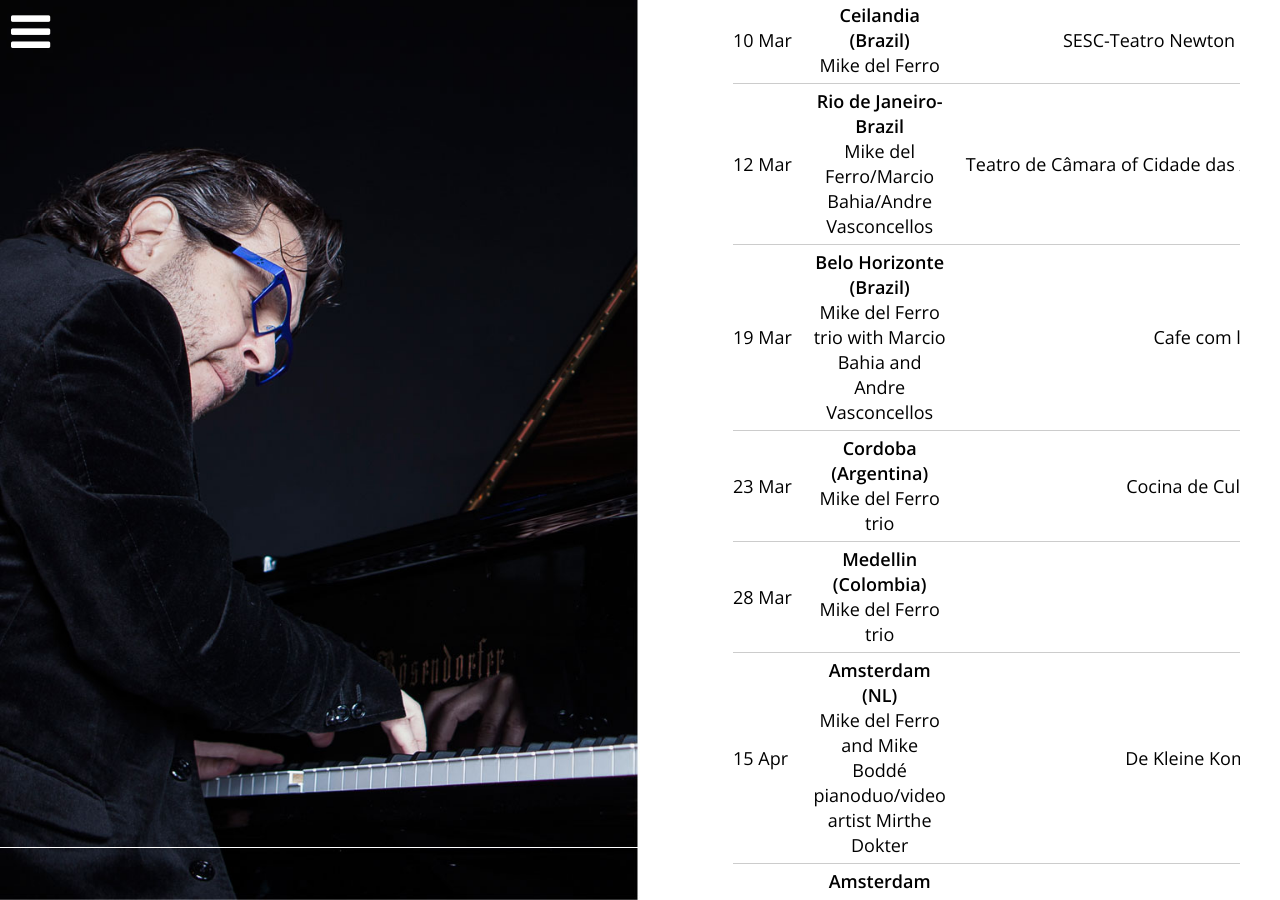
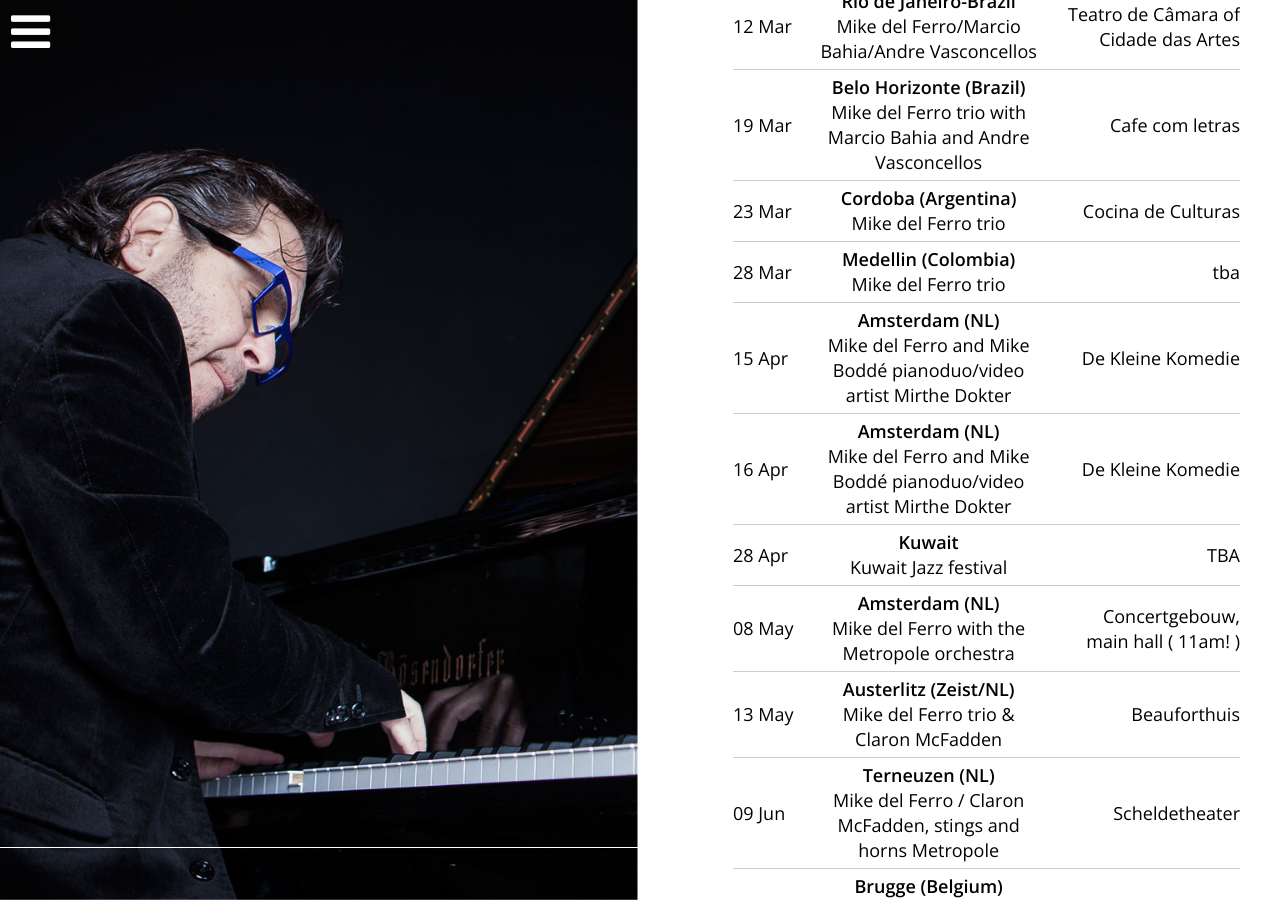
Before and after one commit to mikedelferro/website, a Jekyll site: the page built from agenda.html, in a window 1280 px wide and 900 px high, scrolled down 482 px. Built offline with Jekyll 4.4.1, drawn with Linux system fonts in a browser that asks for light colours; nearby versions of some CDN libraries.

Commit message:
Updated '/_layouts/agenda.html' via CloudCannon

```diff
--- a/_layouts/agenda.html
+++ b/_layouts/agenda.html
@@ -620,7 +620,7 @@ $(document).ready(function() {
    <tr {% if item.url!='' %}style="cursor: pointer;" onclick="window.open('{{ item.url }}');"{% endif %}>
        <td style="border-top: 1px solid #ccc; padding: 5px 20px 5px 0px; text-align: left; white-space: nowrap;" >{{ item.date | date: "%d %b" }}</td>
        <td style="border-top: 1px solid #ccc; padding: 5px 20px 5px 0px; text-align: center; "><span style="font-weight: 600;">{{ item.venue }}</span><br />{{ item.title }}</td>
-       <td style="border-top: 1px solid #ccc; padding: 5px 0px 5px 0px; text-align: right; white-space: nowrap;">{{ item.location }}</td>
+       <td style="border-top: 1px solid #ccc; padding: 5px 0px 5px 0px; text-align: right;">{{ item.location }}</td>
     </tr>
 
 {% endfor %}
```
